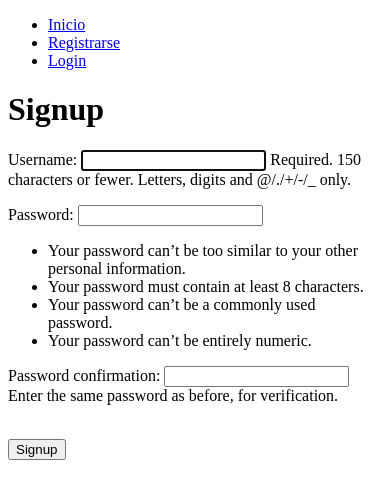
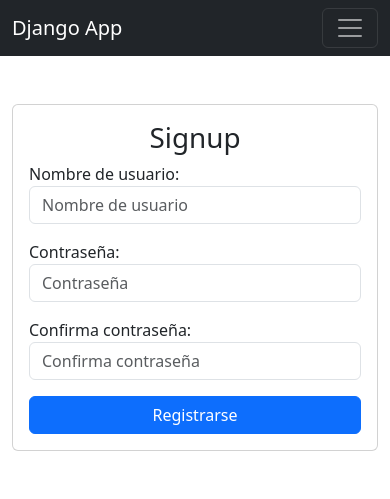
Before and after one commit to eloymendoza/DjangoAuth, a Django app: page /signup/ in a window 390 px wide. Shown: the top 499 px of the page. Run offline with Django 4.2, Linux system fonts and the light colour scheme.

Commit message:
Aplicando estilos

```diff
--- a/task/templates/base.html
+++ b/task/templates/base.html
@@ -4,36 +4,47 @@
     <meta charset="UTF-8">
     <meta name="viewport" content="width=device-width, initial-scale=1.0">
     <title>Django CRUD App</title>
+    <link rel="stylesheet" href="https://cdn.jsdelivr.net/npm/bootstrap@5.3.2/dist/css/bootstrap.min.css">
 </head>
 <body>
 
-    <nav>
-        <ul>
-            <li>
-                <a href="/">Inicio</a>
+
+    <nav class="navbar navbar-expand-lg bg-dark navbar-dark">
+        <div class="container">
+          <a class="navbar-brand" href="/">Django App</a>
+          <button class="navbar-toggler" type="button" data-bs-toggle="collapse" data-bs-target="#navbarNav" aria-controls="navbarNav" aria-expanded="false" aria-label="Toggle navigation">
+            <span class="navbar-toggler-icon"></span>
+          </button>
+          <div class="collapse navbar-collapse" id="navbarNav">
+            <ul class="navbar-nav ms-auto">
+                <li class="nav-item">
+                    <a class="nav-link" href="/">Inicio</a>
                 </li>
 
                 {% if user.is_authenticated %}
-            <li>
-                <a href="{% url 'tasks' %}">Tareas Pendientes</a>
+                <li class="nav-item">
+                    <a class="nav-link" href="{% url 'tasks' %}">Tareas Pendientes</a>
                 </li>
-            <li>
-                <a href="{% url 'tasks_completed' %}">Tareas completadas</a>
+                <li class="nav-item">
+                    <a class="nav-link" href="{% url 'tasks_completed' %}">Tareas completadas</a>
                 </li>
-            <li>
-                <a href="{% url 'create_task' %}">Crear Tarea</a>
+                <li class="nav-item">
+                    <a class="nav-link" href="{% url 'create_task' %}">Crear Tarea</a>
                 </li>
-            <li>
-                <a href="{% url 'cerrar_sesion' %}">Cerrar sesión</a>
+                <li class="nav-item">
+                    <a class="nav-link" href="{% url 'cerrar_sesion' %}">Cerrar sesión</a>
                 </li>
                 {% else %}
                 <li>
-                <a href="{% url 'signup' %}">Registrarse</a>
-            </li><li>
-                <a href="{% url 'iniciar_sesion' %}">Login</a>
+                    <a class="nav-link" href="{% url 'signup' %}">Registrarse</a>
+                </li>
+                <li class="nav-item">
+                    <a class="nav-link" href="{% url 'iniciar_sesion' %}">Login</a>
                 </li>
                 {% endif %}
             </ul>
+          </div>
+        </div>
       </nav>
 
     {% block content %}
--- a/task/templates/signup.html
+++ b/task/templates/signup.html
@@ -2,19 +2,31 @@
 
 {% block content%}
 
-<h1> Signup  </h1>
-<form action="/signup/" method="POST">
-    <!-- ayuda a identificar que nuestro formulario fue creado por nuestro servidor y por otro servidor externo (mediante un token) -->
-    {% csrf_token %}
-
-    {{ form.as_p }}
-
-    {{error}}
-    <br>
-    <button>
-        Signup
-    </button>
-
-</form>
+<main class="container">
+    <div class="row">
+        <div class="col-md-4 offset-md-4 mt-5">
+            <form action="/signup/" method="POST" class="card card-body">
+                {% csrf_token %}
+                <h1 class="text-center"> Signup  </h1>
+                {{error}}
+                <div class="mb-3">
+                    <label for="username">Nombre de usuario:</label>
+                    <input type="text" name="username" id="username" class="form-control" required placeholder="Nombre de usuario">
+                </div>
+                <div class="mb-3">
+                    <label for="password1">Contraseña:</label>
+                    <input type="password" name="password1" id="password1" class="form-control" required placeholder="Contraseña">
+                </div>
+                <div class="mb-3">
+                    <label for="password2">Confirma contraseña:</label>
+                    <input type="password" name="password2" id="password2" class="form-control" required placeholder="Confirma contraseña">
+                </div>
+                <button class="btn btn-primary">
+                    Registrarse
+                </button>
+            </form>
+        </div>
+    </div>
+</main>
 
 {% endblock %}
```
Also changed, not shown: task/forms.py (+7 -2 lines), task/templates/create_task.html (+9 -2 lines), task/templates/iniciar_sesion.html (+25 -8 lines), task/templates/inicio.html (+22 -1 lines), task/templates/task_detail.html (+22 -4 lines), task/templates/tasks.html (+16 -8 lines), db.sqlite3. Lines whose indentation alone changed are shown as unchanged.
